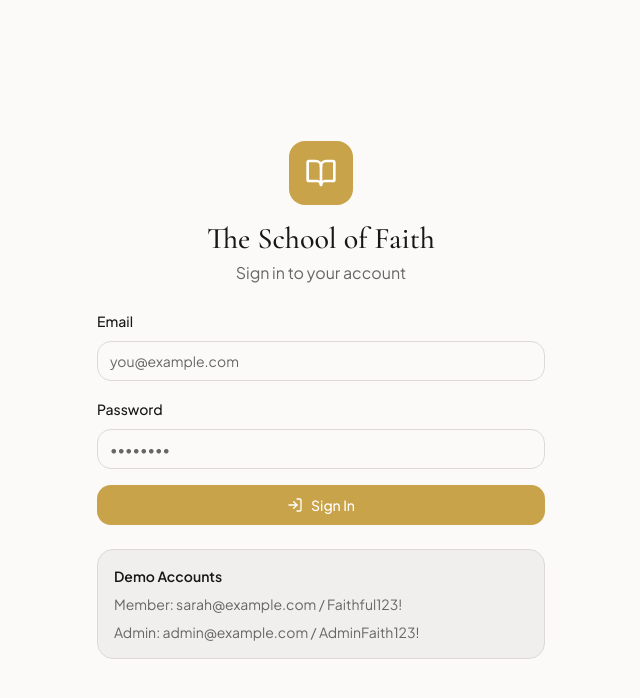
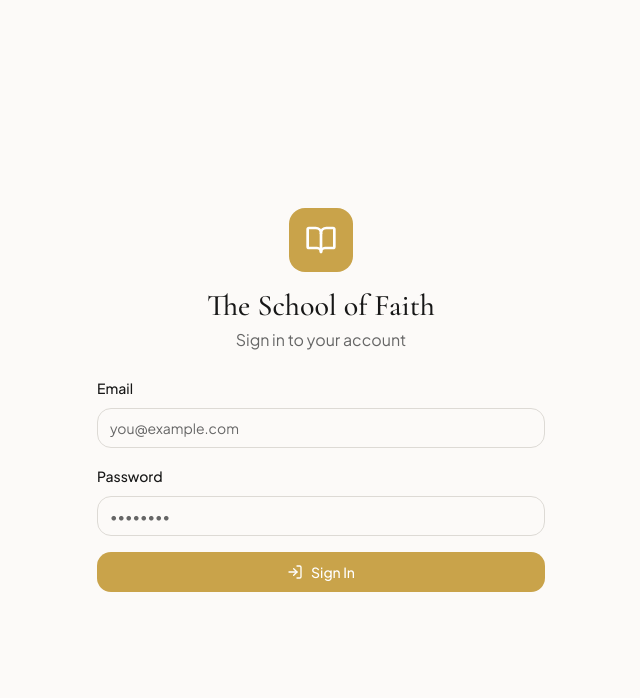
Before and after one commit to qanadsoft/School-Of-Faith, a React (Vite) app in the folder ui/: page /#/login in a window 1280 px wide. Shown: the top 698 px of the page, without its empty margins (319-959 px from the left). Built offline with nearby package versions, Linux system fonts and the light colour scheme; no server answers.

Commit message:
chore: hide demo accounts box from sign in page

```diff
--- a/ui/src/pages/LoginPage.tsx
+++ b/ui/src/pages/LoginPage.tsx
@@ -29,11 +29,6 @@ export function LoginPage() {
         navigate('/');
       }
     }
-  };
-
-  const fillDemo = (em: string, pw: string) => {
-    setEmail(em);
-    setPassword(pw);
   };
 
   return (
@@ -74,24 +69,6 @@ export function LoginPage() {
             {loading ? 'Signing in...' : 'Sign In'}
           </Button>
         </form>
-
-        <div className="rounded-lg border border-border bg-muted/50 p-4 text-sm">
-          <p className="mb-2 font-semibold text-foreground">Demo Accounts</p>
-          <div className="space-y-2">
-            <button
-              onClick={() => fillDemo('sarah@example.com', 'Faithful123!')}
-              className="block w-full text-left text-muted-foreground hover:text-primary"
-            >
-              Member: sarah@example.com / Faithful123!
-            </button>
-            <button
-              onClick={() => fillDemo('admin@example.com', 'AdminFaith123!')}
-              className="block w-full text-left text-muted-foreground hover:text-primary"
-            >
-              Admin: admin@example.com / AdminFaith123!
-            </button>
-          </div>
-        </div>
       </div>
     </div>
   );
```
